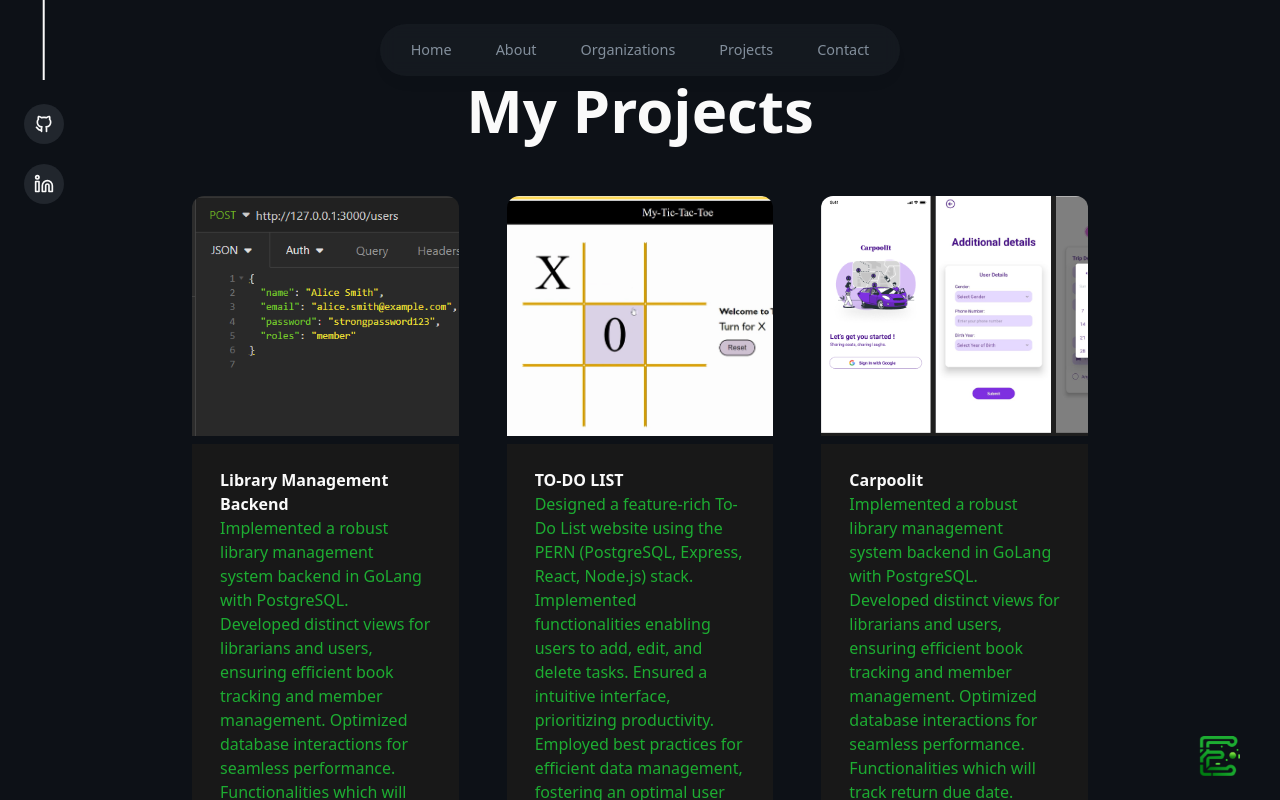
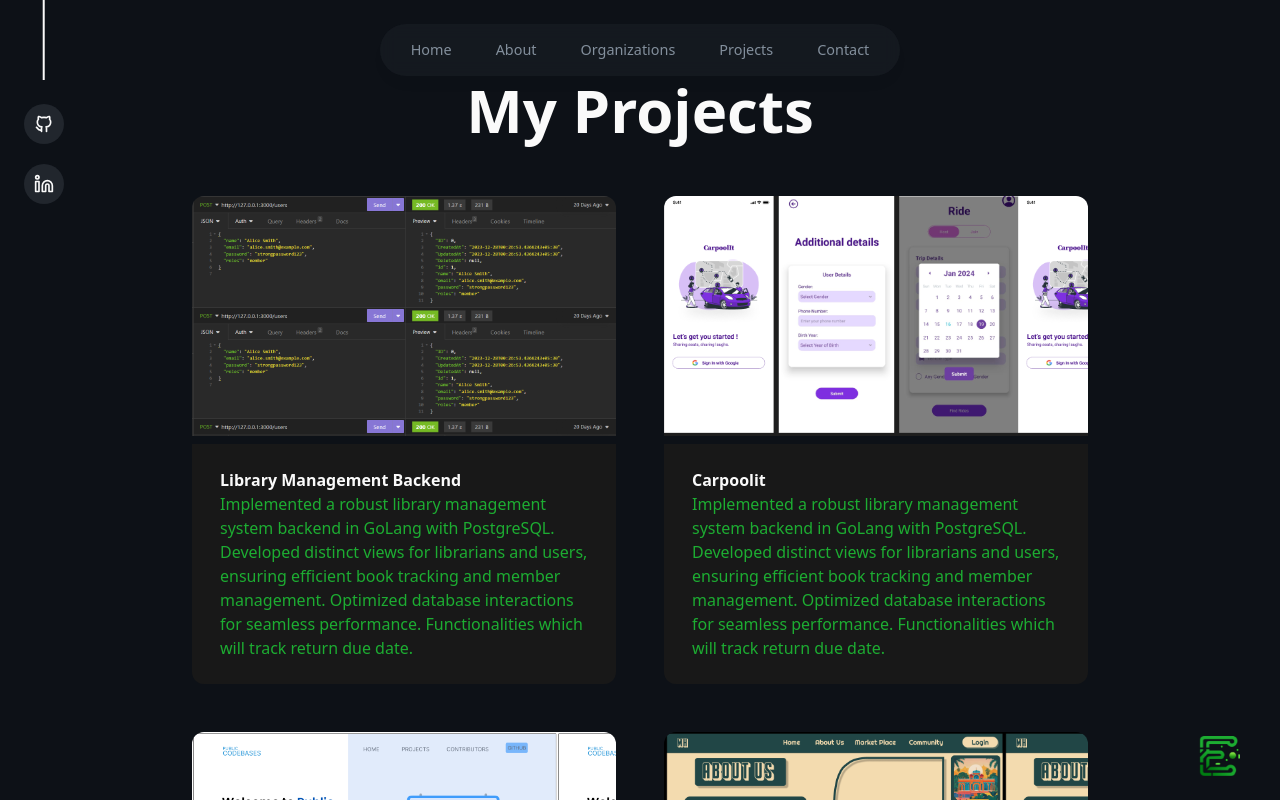
Before and after one commit to eshita241/portfolio-, a React (Create React App) app: page /projects in a window 1280 px wide. Built offline with nearby package versions, Linux system fonts and the light colour scheme.

Commit message:
feat: projects section

```diff
--- a/src/components/Contact.jsx
+++ b/src/components/Contact.jsx
@@ -5,7 +5,7 @@
 
 export default function Contact() {
   return (
-    <div  id ="contact" className='h-full bg-black'>
+    <div  id ="contact" className='h-full bg-black py-24'>
         <div className='container mx-auto text-center xl:text-left flex items-center justify-center h-full'>
             <div className='flex flex-col w-full max-w-[700px]'>
                 <h2 className='h2 text-center text-white text-5xl font-extrabold mb-12'>
@@ -38,9 +38,9 @@
           <FaMedium/>
           </span>
         </a>
-      </div>
-            </div>
+      </div>            </div>
         </div>
+
     </div>
   )
 
--- a/src/components/ProjectCard.jsx
+++ b/src/components/ProjectCard.jsx
@@ -4,7 +4,7 @@
 const ProjectCard = ({ imgUrl, title, description, gitUrl }) => {
   return (
     <div>
-      <div className=' h-52 md:h-60 w-auto rounded-t-xl relative group object-cover' style={{ background: `url(${imgUrl})`, backgroundSize:"cover" }}>
+      <div className=' h-52 md:h-60 w-auto rounded-t-xl relative group object-cover' style={{ background: `url(${imgUrl})`, backgroundSize:"contain" }}>
         <div className='overlay absolute top-0 left-0 w-full h-full bg-[#181818] bg-opacity-10 hidden group-hover:flex group-hover:bg-opacity-80 transition-all duration-500'>
           <a href={gitUrl} className="border-l-4 relative rounded-full border-white group/link group-hover/link:border-green">
             <FaCode className='h-10 w-10 m-2 absolute cursor-pointer text-green hover:text-green' />
--- a/src/components/ProjectSection.jsx
+++ b/src/components/ProjectSection.jsx
@@ -9,13 +9,6 @@
             description:"Implemented a robust library management system backend in GoLang with PostgreSQL. Developed distinct views for librarians and users, ensuring efficient book tracking and member management. Optimized database interactions for seamless performance. Functionalities which will track return due date.",
             image:"/images/libMan.png",
             gitUrl:"",
-        },
-        {
-            id:2,
-            title:"TO-DO LIST",
-            description:"Designed a feature-rich To-Do List website using the PERN (PostgreSQL, Express, React, Node.js) stack. Implemented functionalities enabling users to add, edit, and delete tasks. Ensured a intuitive interface, prioritizing productivity. Employed best practices for efficient data management, fostering an optimal user experience.",
-            image:"/images/tictac.png",
-            gitUrl:"https://www.figma.com/file/2ZEvzUaPciiWtQZoYu64XH/Concept-Crafters?type=design&node-id=1%3A32&mode=design&t=WM8KRPi7JBBBSqfb-1",
         },
         {
             id:3,
@@ -38,19 +31,12 @@
             image:"/images/ConceptCrafters.png",
             gitUrl:"https://www.figma.com/file/2ZEvzUaPciiWtQZoYu64XH/Concept-Crafters?type=design&node-id=1%3A32&mode=design&t=WM8KRPi7JBBBSqfb-1",
         },
-        {
-            id:6,
-            title:"Tic-Tac-Toe",
-            description:"Implemented a robust library management system backend in GoLang with PostgreSQL. Developed distinct views for librarians and users, ensuring efficient book tracking and member management. Optimized database interactions for seamless performance. Functionalities which will track return due date.",
-            image:"/images/tictac.png",
-            gitUrl:"https://www.figma.com/file/2ZEvzUaPciiWtQZoYu64XH/Concept-Crafters?type=design&node-id=1%3A32&mode=design&t=WM8KRPi7JBBBSqfb-1",
-        }
 
     ]
   return (
     <><section id="projects" className='flex justify-center items-center flex-col py-20'>
         <h2 className='text-white mb-4 sm:mb-14 text-4xl sm:text-5xl lg:text-6xl font-extrabold'>My Projects</h2>
-    <div className='grid grid-cols-3 px-48 gap-8 md:gap-12'>
+    <div className='grid grid-cols-2 px-48 gap-8 md:gap-12'>
         {
             ProjectsData.map((project) => <ProjectCard key={project.id} title={project.title} description={project.description} imgUrl={project.image} gitUrl={project.gitUrl}/>)
         }
```
